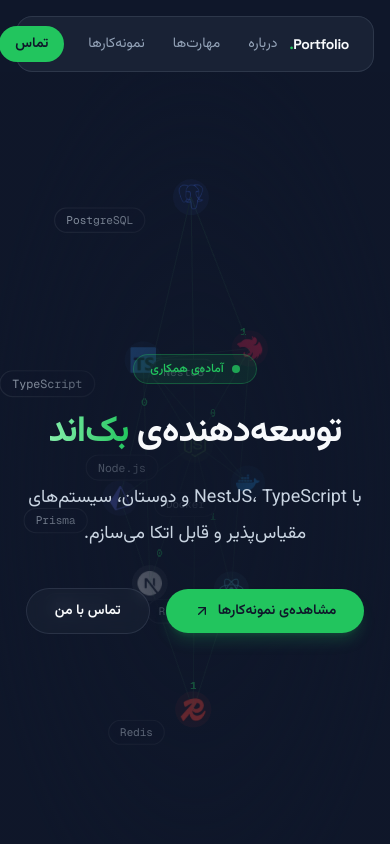
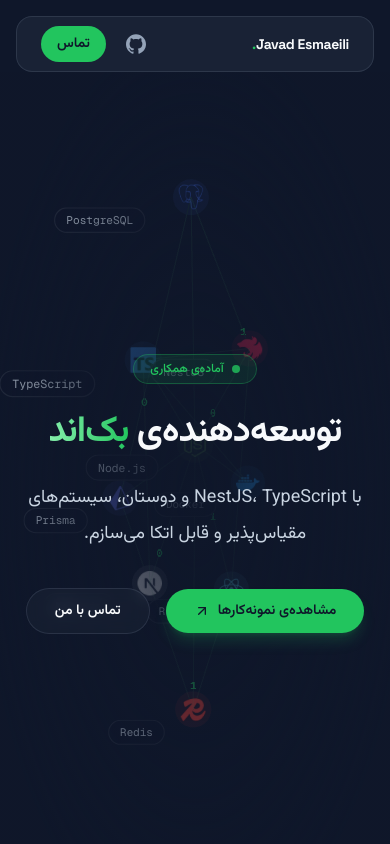
Before and after one commit to cs-esmaeili/cs-esmaeili.github.io, a Next.js app: page / in a window 390 px wide. Shown: the top 844 px of the page. Built offline with nearby package versions, Linux system fonts and the light colour scheme.

Commit message:
Add name and GitHub link to header plus a shared icon

```diff
--- a/app/page.tsx
+++ b/app/page.tsx
@@ -1,4 +1,5 @@
 import { ArrowUpRight, ChevronDown, Mail, MapPin } from "lucide-react";
+import GithubIcon from "@/components/GithubIcon";
 
 const SKILLS = [
   "NestJS",
@@ -236,15 +237,13 @@ export default function Home() {
 
         <div className="mt-10 flex items-center gap-4 text-muted">
           <a
-            href="https://github.com"
+            href="https://github.com/cs-esmaeili"
             target="_blank"
             rel="noopener noreferrer"
             className="rounded-full border border-border p-3 transition-colors duration-200 hover:border-accent/50 hover:text-accent"
             aria-label="GitHub"
           >
-            <svg viewBox="0 0 24 24" className="h-5 w-5" fill="currentColor" aria-hidden="true">
-              <path d="M12 .297c-6.63 0-12 5.373-12 12 0 5.303 3.438 9.8 8.205 11.385.6.113.82-.258.82-.577 0-.285-.01-1.04-.015-2.04-3.338.724-4.042-1.61-4.042-1.61C4.422 18.07 3.633 17.7 3.633 17.7c-1.087-.744.084-.729.084-.729 1.205.084 1.838 1.236 1.838 1.236 1.07 1.835 2.809 1.305 3.495.998.108-.776.417-1.305.76-1.605-2.665-.3-5.466-1.332-5.466-5.93 0-1.31.465-2.38 1.235-3.22-.135-.303-.54-1.523.105-3.176 0 0 1.005-.322 3.3 1.23.96-.267 1.98-.399 3-.405 1.02.006 2.04.138 3 .405 2.28-1.552 3.285-1.23 3.285-1.23.645 1.653.24 2.873.12 3.176.765.84 1.23 1.91 1.23 3.22 0 4.61-2.805 5.625-5.475 5.92.42.36.81 1.096.81 2.22 0 1.606-.015 2.896-.015 3.286 0 .315.21.69.825.57C20.565 22.092 24 17.592 24 12.297c0-6.627-5.373-12-12-12" />
-            </svg>
+            <GithubIcon className="h-5 w-5" />
           </a>
           <span className="inline-flex items-center gap-2 text-sm">
             <MapPin className="h-4 w-4" />
--- /dev/null
+++ b/components/GithubIcon.tsx
@@ -0,0 +1,12 @@
+export default function GithubIcon({ className }: { className?: string }) {
+  return (
+    <svg
+      viewBox="0 0 24 24"
+      className={className}
+      fill="currentColor"
+      aria-hidden="true"
+    >
+      <path d="M12 .297c-6.63 0-12 5.373-12 12 0 5.303 3.438 9.8 8.205 11.385.6.113.82-.258.82-.577 0-.285-.01-1.04-.015-2.04-3.338.724-4.042-1.61-4.042-1.61C4.422 18.07 3.633 17.7 3.633 17.7c-1.087-.744.084-.729.084-.729 1.205.084 1.838 1.236 1.838 1.236 1.07 1.835 2.809 1.305 3.495.998.108-.776.417-1.305.76-1.605-2.665-.3-5.466-1.332-5.466-5.93 0-1.31.465-2.38 1.235-3.22-.135-.303-.54-1.523.105-3.176 0 0 1.005-.322 3.3 1.23.96-.267 1.98-.399 3-.405 1.02.006 2.04.138 3 .405 2.28-1.552 3.285-1.23 3.285-1.23.645 1.653.24 2.873.12 3.176.765.84 1.23 1.91 1.23 3.22 0 4.61-2.805 5.625-5.475 5.92.42.36.81 1.096.81 2.22 0 1.606-.015 2.896-.015 3.286 0 .315.21.69.825.57C20.565 22.092 24 17.592 24 12.297c0-6.627-5.373-12-12-12" />
+    </svg>
+  );
+}
--- a/components/Header.tsx
+++ b/components/Header.tsx
@@ -1,4 +1,5 @@
 import Link from "next/link";
+import GithubIcon from "@/components/GithubIcon";
 
 const LINKS = [
   { href: "/#about", label: "درباره" },
@@ -14,7 +15,7 @@ export default function Header() {
           href="/"
           className="font-display text-sm font-bold tracking-tight text-foreground"
         >
-          Portfolio<span className="text-accent">.</span>
+          Javad Esmaeili<span className="text-accent">.</span>
         </Link>
 
         <div className="flex items-center gap-1 sm:gap-2">
@@ -22,11 +23,22 @@ export default function Header() {
             <Link
               key={link.href}
               href={link.href}
-              className="rounded-full px-3 py-2 text-sm text-muted transition-colors duration-200 hover:bg-surface-2/60 hover:text-foreground"
+              className="hidden rounded-full px-3 py-2 text-sm text-muted transition-colors duration-200 hover:bg-surface-2/60 hover:text-foreground sm:block"
             >
               {link.label}
             </Link>
           ))}
+
+          <a
+            href="https://github.com/cs-esmaeili"
+            target="_blank"
+            rel="noopener noreferrer"
+            aria-label="GitHub"
+            className="rounded-full p-2 text-muted transition-colors duration-200 hover:bg-surface-2/60 hover:text-foreground"
+          >
+            <GithubIcon className="h-5 w-5" />
+          </a>
+
           <Link
             href="/#contact"
             className="mr-2 rounded-full bg-accent px-4 py-2 text-sm font-semibold text-background transition-colors duration-200 hover:bg-green-400"
```
